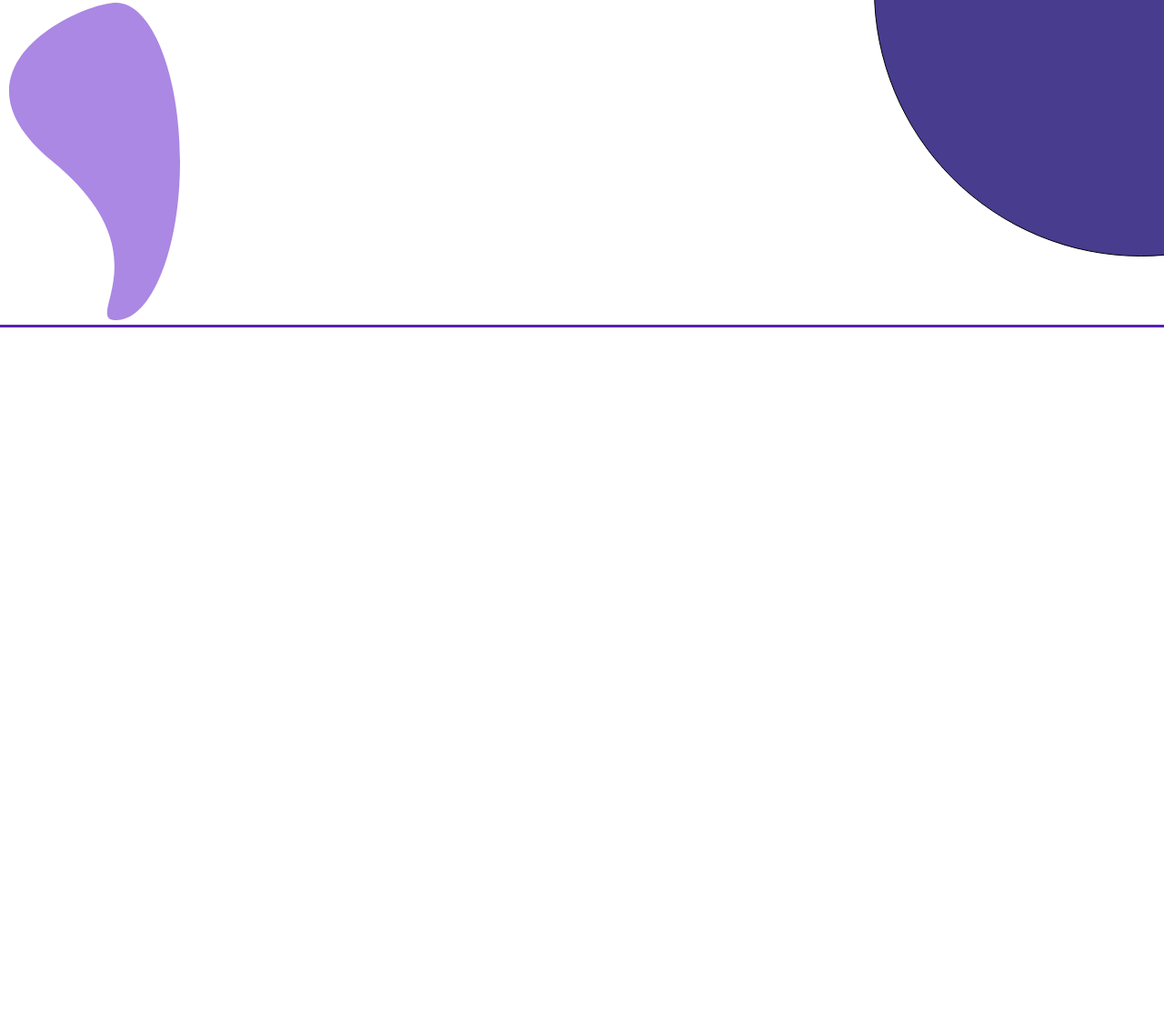
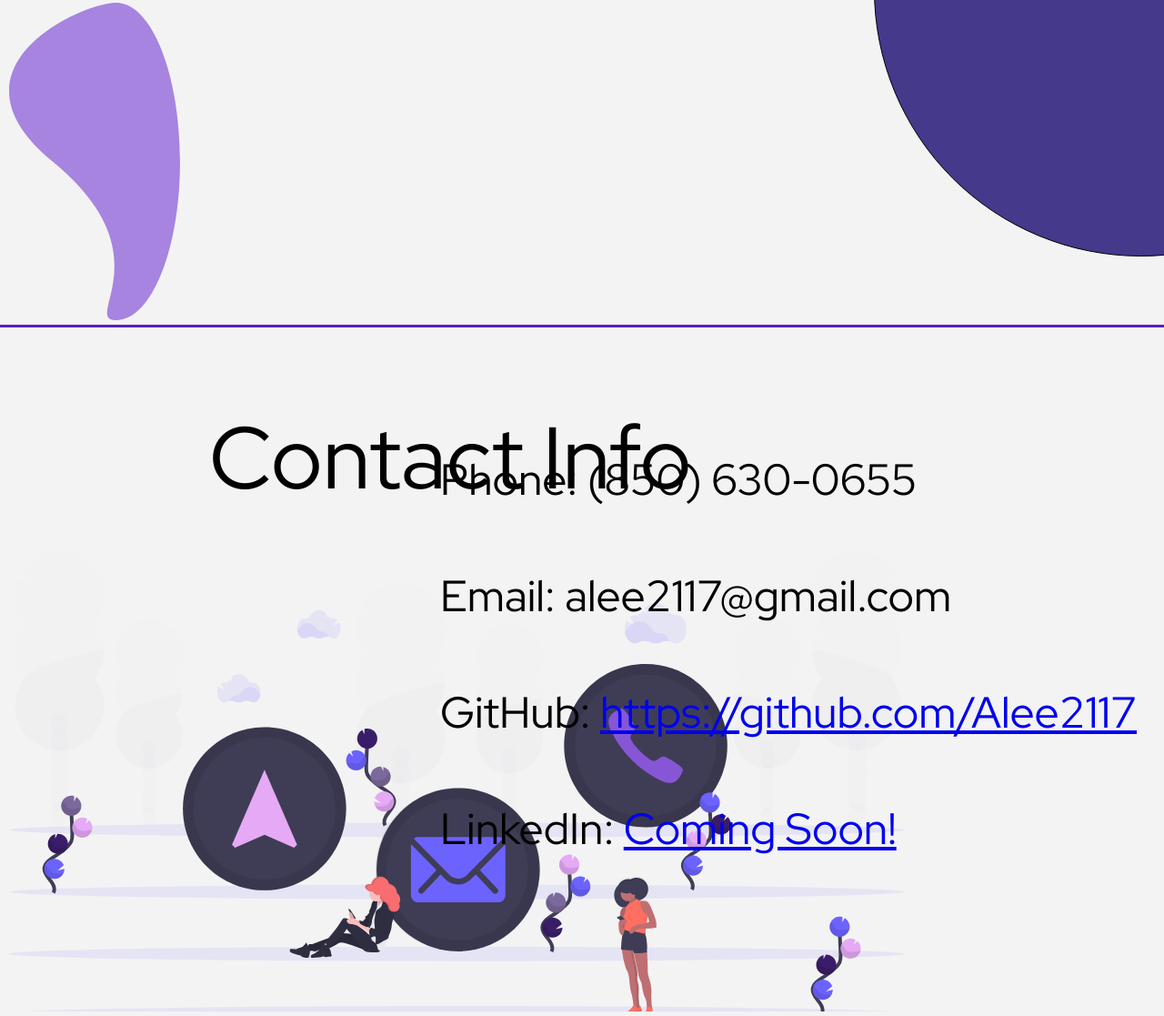
Before and after one commit to Alee2117/dev-port, a plain HTML site: page index.html in a window 1280 px wide. Shown: the part 3353-4470 px from the top of the page at 91% size. Before the commit the page ends 3713 px from the top, so only its background shows below. Drawn offline with Linux system fonts and the light colour scheme.

Commit message:
Finished layout of portfolio. Need to add projects and animation

```diff
--- a/index.css
+++ b/index.css
@@ -1,6 +1,7 @@
 body {
   margin: 0 auto;
   font-family: "Red Hat Display", sans-serif;
+  background-color: rgb(243, 243, 243);
 }
 
 .hero {
@@ -113,3 +114,28 @@ li {
 .projects {
   margin-top: 200px;
 }
+
+.project-tag {
+  position: absolute;
+  bottom: 280px;
+  left: 30px;
+}
+
+.contact-section {
+  position: relative;
+}
+
+.contact-header {
+  margin-left: 230px;
+}
+
+.contact-img {
+  margin-left: 10px;
+}
+
+.contact {
+  position: absolute;
+  right: 30px;
+  top: 0;
+  line-height: 80px;
+}
--- a/index.html
+++ b/index.html
@@ -70,10 +70,29 @@
       </div>
     </section>
     <section class="projects">
-      <img src="assets/Group 9.svg" />
+      <div class="box">
+        <img src="assets/Group 9.svg" />
+        <div class="project-tag">
+          <h1>Projects</h1>
+        </div>
+      </div>
       <img class="cloud-right" src="assets/Group 8.svg" />
     </section>
+
     <img class="ellipse" src="assets/Ellipse 4.svg" />
+
     <img src="assets/Line 6.svg" class="line-two" />
+    <section class="contact-section">
+      <div>
+        <h1 class="contact-header">Contact Info</h1>
+      </div>
+      <img class="contact-img" src="assets/undraw_contact_us_15o2 1.svg" />
+      <div class="contact">
+        <h3>Phone: (850) 630-0655</h3>
+        <h3>Email: alee2117@gmail.com</h3>
+        <h3>GitHub: <a href="#">https://github.com/Alee2117</a></h3>
+        <h3>LinkedIn: <a href="#">Coming Soon!</a></h3>
+      </div>
+    </section>
   </body>
 </html>
```
Also changed, not shown: assets/undraw_contact_us_15o2 1.svg (added).
